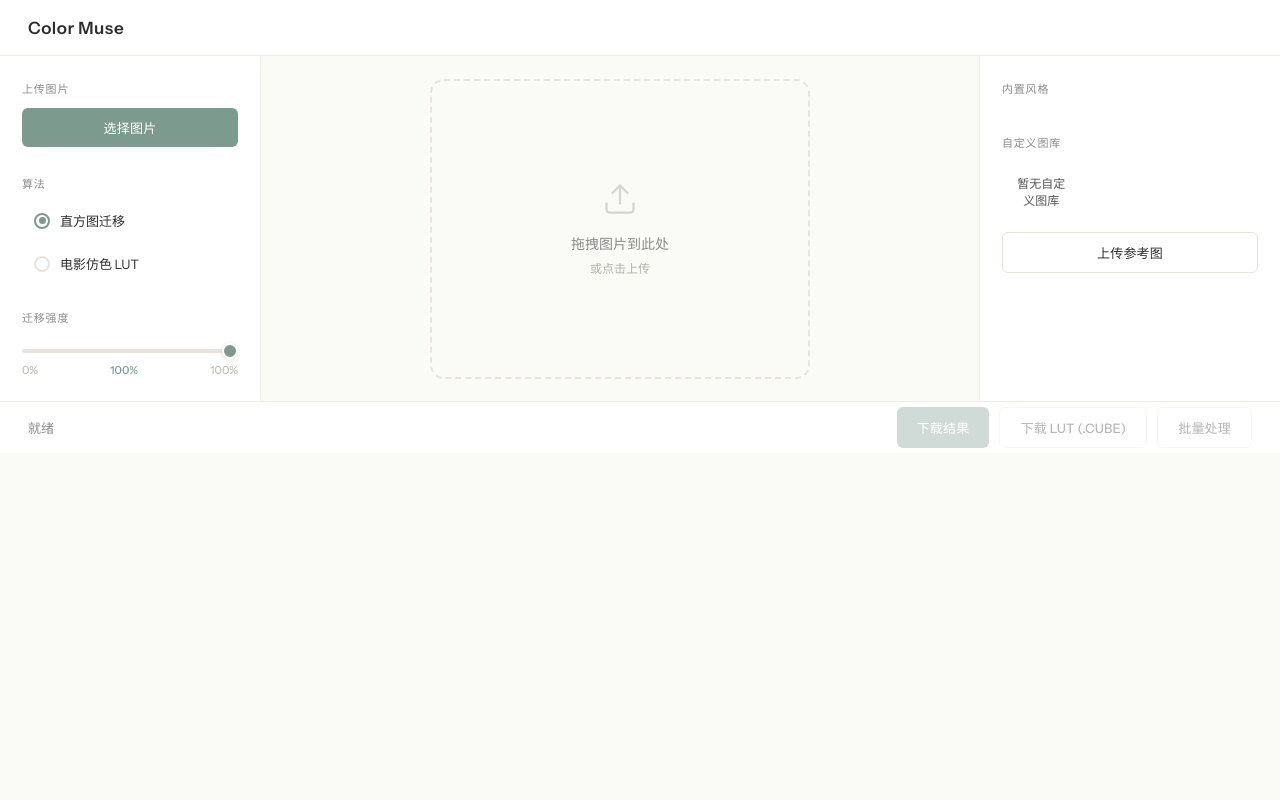
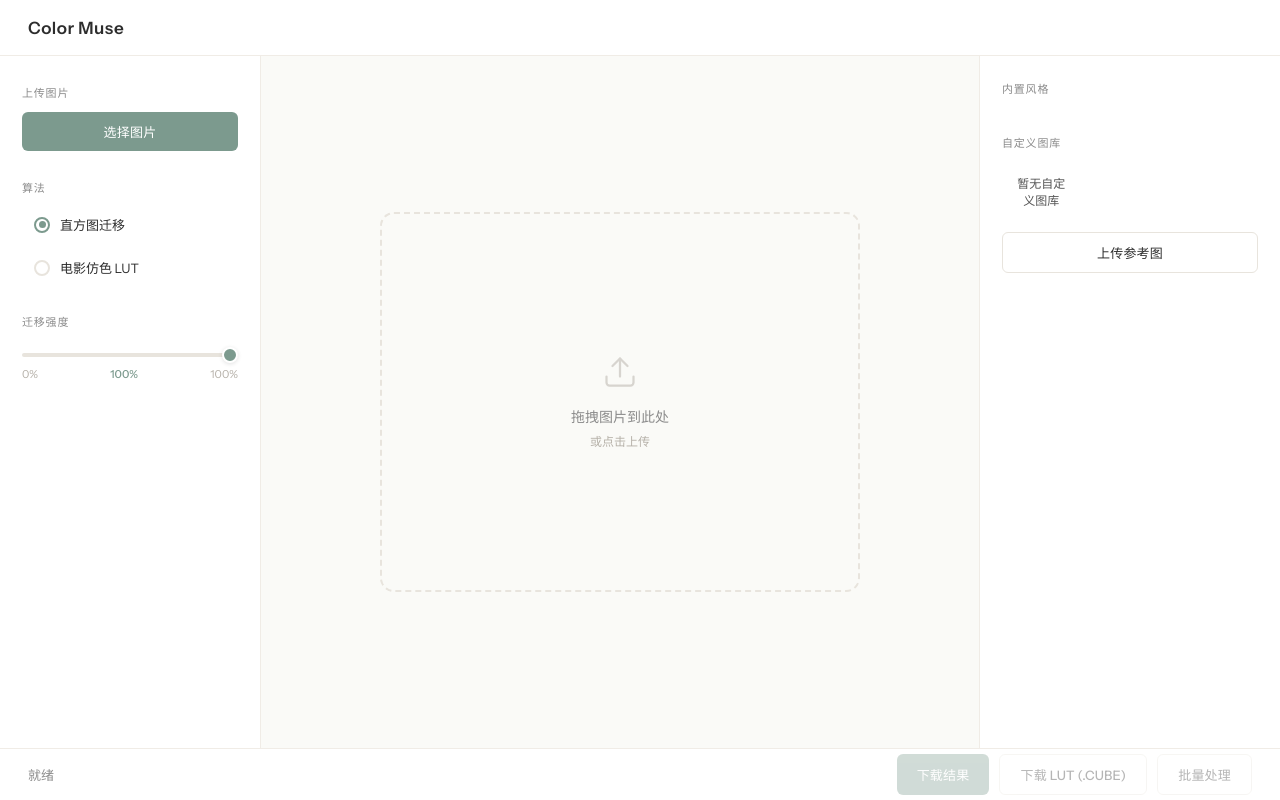
Before and after one commit to Analalaa/color, a plain HTML site: page index.html in a window 1280 px wide. Drawn offline with Linux system fonts and the light colour scheme.

Commit message:
fix: fill viewport without empty space
- html/body height: 100% with proper flex inheritance
- #app flex: 1 min-height: 0 for full fill
- Canvas workspace min-width: 0 prevents overflow
- Drop zone uses min() to scale with viewport
- Toolbar uses flex space-between to distribute content

```diff
--- a/css/styles.css
+++ b/css/styles.css
@@ -30,16 +30,26 @@
   padding: 0;
 }
 
+html, body {
+  height: 100%;
+  overflow: hidden;
+}
+
 body {
   background: var(--bg);
   color: var(--text);
   font-family: var(--font-ui);
-  height: 100dvh;
   display: flex;
   flex-direction: column;
   -webkit-font-smoothing: antialiased;
   -moz-osx-font-smoothing: grayscale;
-  overflow: hidden;
+}
+
+#app {
+  display: flex;
+  flex-direction: column;
+  flex: 1;
+  min-height: 0;
 }
 
 /* ─── Header ─── */
@@ -70,6 +80,7 @@ body {
   overflow: hidden;
   gap: 1px;
   background: var(--border-light);
+  min-height: 0;
 }
 
 /* ─── Left Toolbar ─── */
@@ -77,17 +88,18 @@ body {
 .toolbar-left {
   width: 260px;
   background: var(--surface);
-  padding: 24px 22px;
+  padding: 28px 22px;
   overflow-y: auto;
   flex-shrink: 0;
+  display: flex;
+  flex-direction: column;
+  justify-content: space-between;
 }
 
-.toolbar-section {
-  margin-bottom: 28px;
-}
-
-.toolbar-section:last-child {
-  margin-bottom: 0;
+.toolbar-top {
+  display: flex;
+  flex-direction: column;
+  gap: 28px;
 }
 
 .toolbar-label {
@@ -274,18 +286,33 @@ input[type="range"]::-moz-range-thumb {
   justify-content: center;
   position: relative;
   overflow: hidden;
+  min-width: 0;
 }
 
 #drop-zone {
   border: 2px dashed var(--border);
   border-radius: var(--radius-lg);
-  width: 380px;
-  height: 300px;
+  width: min(480px, 70%);
+  height: min(380px, 60%);
   display: flex;
   align-items: center;
   justify-content: center;
   cursor: pointer;
   transition: border-color 0.25s, background 0.25s;
+}
+
+.drop-icon {
+  width: 48px;
+  height: 48px;
+  margin-bottom: 16px;
+  opacity: 0.4;
+}
+
+.drop-zone-content p {
+  font-size: 16px;
+  font-weight: 500;
+  color: var(--text-secondary);
+  margin-bottom: 6px;
 }
 
 #drop-zone:hover,
@@ -399,6 +426,16 @@ input[type="range"]::-moz-range-thumb {
   gap: 10px;
 }
 
+/* ─── Main Canvas (source image) ─── */
+
+#main-canvas {
+  max-width: 90%;
+  max-height: 90%;
+  width: auto;
+  height: auto;
+  border-radius: var(--radius-sm);
+}
+
 /* ─── Result Canvas ─── */
 
 #result-canvas {
--- a/index.html
+++ b/index.html
@@ -17,6 +17,7 @@
     </header>
     <main class="app-main">
       <aside class="toolbar-left">
+        <div class="toolbar-top">
           <div class="toolbar-section">
             <h4 class="toolbar-label">上传图片</h4>
             <button id="upload-btn" class="btn-primary btn-full">选择图片</button>
@@ -43,6 +44,7 @@
               <span>0%</span>
               <span id="intensity-value" class="slider-value">100%</span>
               <span>100%</span>
+            </div>
           </div>
         </div>
       </aside>
```
Lines whose indentation alone changed are shown as unchanged.
